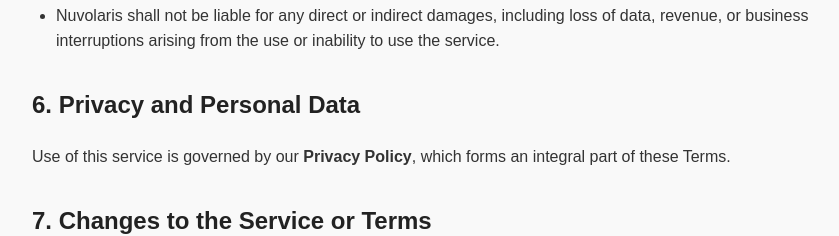
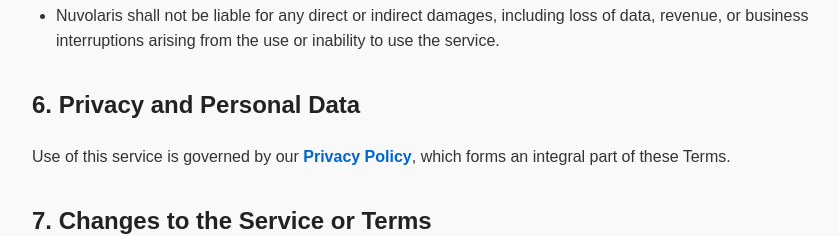
Before and after one commit to nuvolaris/public, a plain HTML site: page terms.html in a window 1280 px wide. Shown: the part 1341-1577 px from the top of the page, without its empty margins (208-1047 px from the left). Drawn offline with Linux system fonts and the light colour scheme.

Commit message:
Update terms.html

```diff
--- a/terms.html
+++ b/terms.html
@@ -80,7 +80,7 @@
   </ul>
 
   <h2>6. Privacy and Personal Data</h2>
-  <p>Use of this service is governed by our <strong>Privacy Policy</strong>, which forms an integral part of these Terms.</p>
+  <p>Use of this service is governed by our <a href="privacy.html"><strong>Privacy Policy</strong></a>, which forms an integral part of these Terms.</p>
 
   <h2>7. Changes to the Service or Terms</h2>
   <p>Nuvolaris reserves the right to modify the service or these Terms of Use at any time.</p>
```
